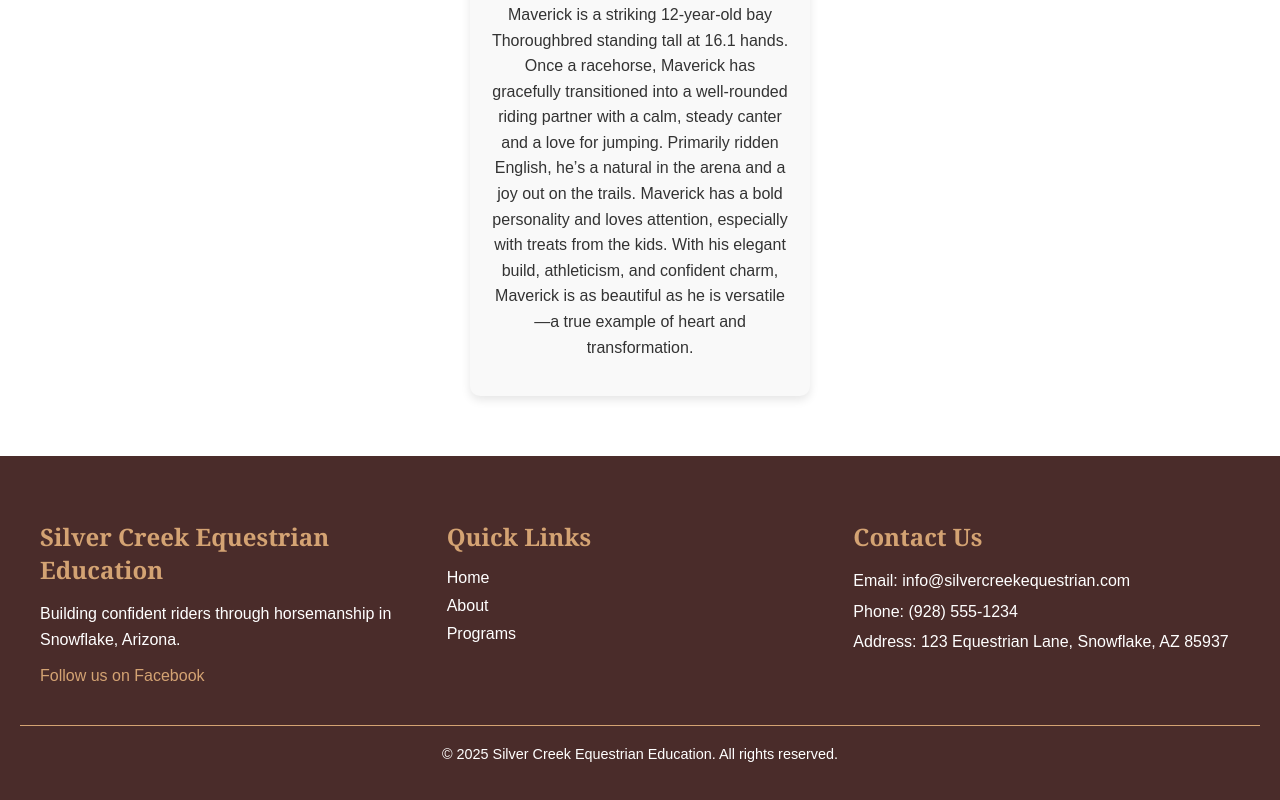
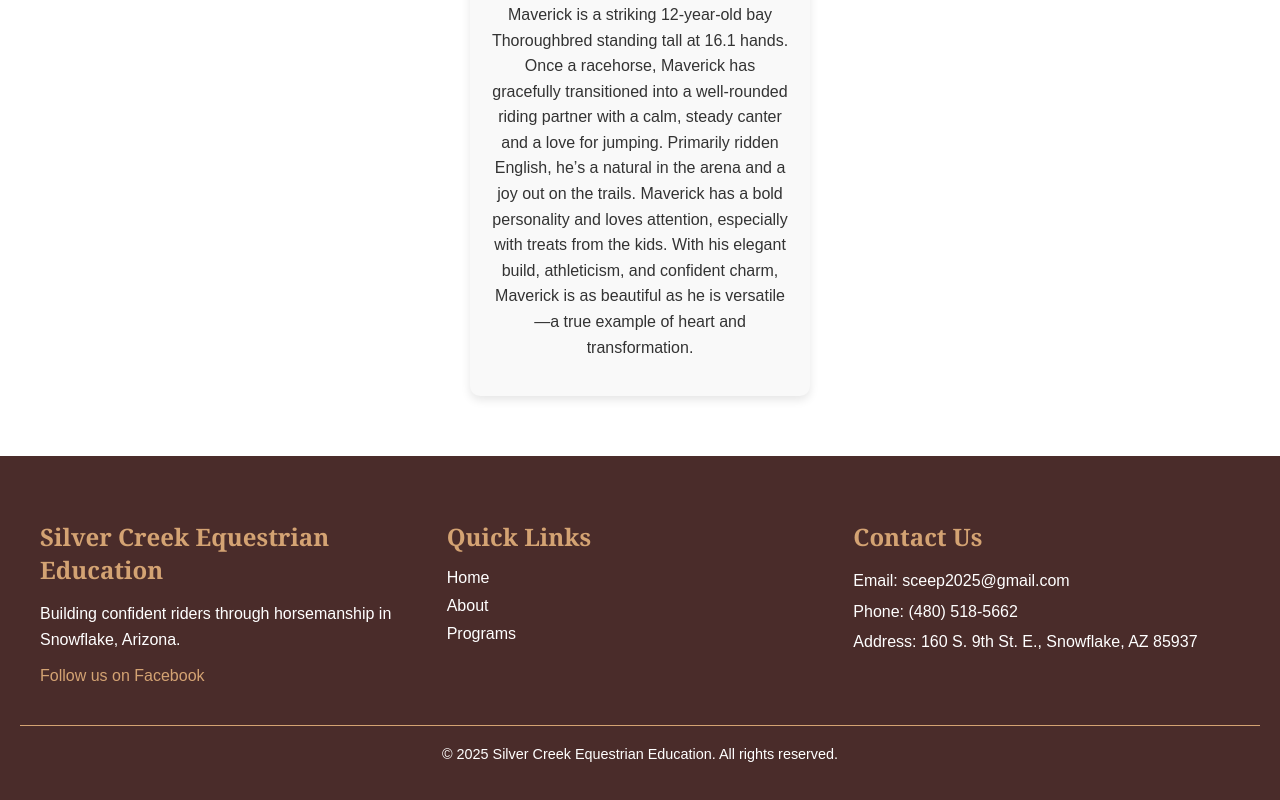
Before and after one commit to harrisonoakess/SCEEP, a React (Create React App) app in the folder client/: page /about in a window 1280 px wide. Shown: the part 5568-6368 px from the top of the page. Built offline with nearby package versions, Linux system fonts and the light colour scheme.

Commit message:
fixed footer

```diff
--- a/client/src/components/Footer.js
+++ b/client/src/components/Footer.js
@@ -34,9 +34,9 @@ function Footer() {
         </div>
         <div className="footer-section contact">
           <h3>Contact Us</h3>
-          <p>Email: info@silvercreekequestrian.com</p>
-          <p>Phone: (928) 555-1234</p>
-          <p>Address: 123 Equestrian Lane, Snowflake, AZ 85937</p>
+          <p>Email: sceep2025@gmail.com</p>
+          <p>Phone: (480) 518-5662</p>
+          <p>Address: 160 S. 9th St. E., Snowflake, AZ 85937</p>
         </div>
       </div>
       <div className="footer-bottom">
```
